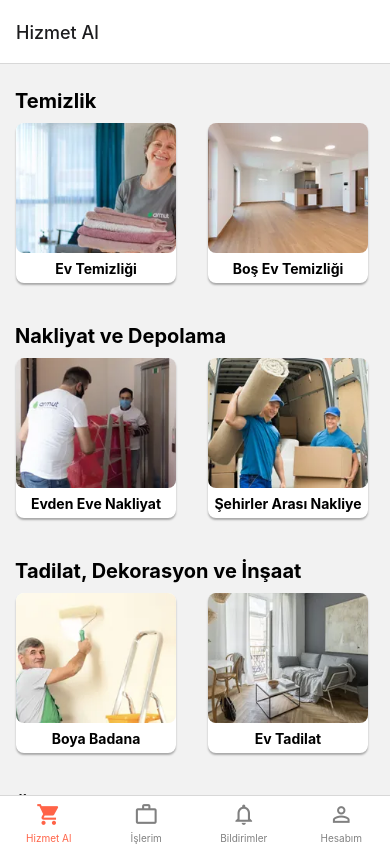
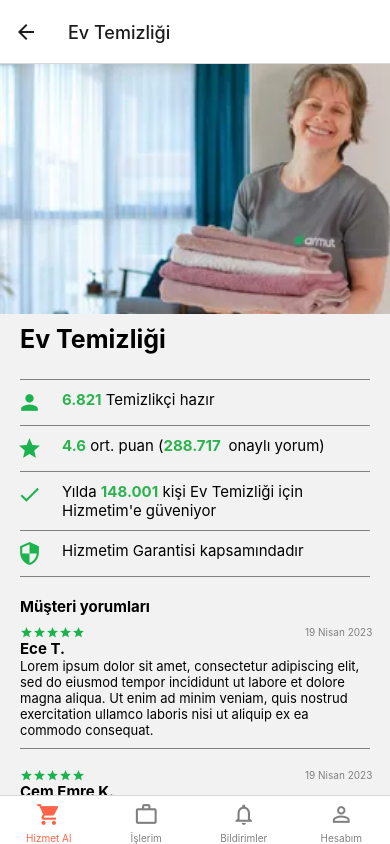
Before and after one commit to erayguvenn/ArmutMobil, a React Native app: screen /AfterSelectService in a window 390 px wide. Built offline with nearby package versions, Linux system fonts and the light colour scheme.

Commit message:
after select service

```diff
--- a/components/Card.tsx
+++ b/components/Card.tsx
@@ -1,13 +1,23 @@
 import React from 'react';
-import { View, Text, StyleSheet,Image } from 'react-native';
+import { View, Text, StyleSheet, Image, TouchableOpacity } from 'react-native';
+import { StackNavigationProp } from "@react-navigation/stack";
+import { RootStackParamList } from "../types";
 
 interface CardProps {
     title: string;
     imageUrl: any;
 }
 
-const Card = ({ title,imageUrl }: CardProps) => {
+type CardScreenProps = {
+    navigation: StackNavigationProp<RootStackParamList, 'AfterSelectService'>;
+};
+
+function Card  ({ title, imageUrl, navigation }: CardProps & CardScreenProps) {
+    const handleGoToAfterSelectService = () => {
+        navigation.navigate('AfterSelectService');
+    };
     return (
+        <TouchableOpacity onPress={handleGoToAfterSelectService}>
             <View style={styles.card}>
                 <Image
                     source={imageUrl}
@@ -15,6 +25,7 @@
                 />
                 <Text style={styles.title}>{title}</Text>
             </View>
+        </TouchableOpacity>
     );
 };
 
@@ -37,14 +48,14 @@
         fontWeight: 'bold',
         textAlign: 'center',
     },
-    resim:{
+    resim: {
         width: 160,
         height: 130,
         marginBottom: 7,
-        borderRadius:8,
+        borderRadius: 8,
         justifyContent: 'center',
         alignItems: 'center',
     },
 });
 
-export default Card
+export default Card;
--- a/components/Drawer.tsx
+++ b/components/Drawer.tsx
@@ -14,6 +14,7 @@
 import ChangePassword from '../pages/ChangePassword';
 import AddCreditCard from '../pages/AddCreditCard';
 import ContactHizmetim from '../pages/ContactHizmetim';
+import AfterSelectService from '../pages/AfterSelectService';
 
 
 
@@ -47,7 +48,14 @@
           tabBarInactiveTintColor: 'gray',
         })}
       >
-        <Tab.Screen name="GetService" options={{ title: 'Hizmet Al' }} component={GetService} />
+        <Tab.Screen name="GetService" options={{ headerShown: false,title:"Hizmet Al" }} >
+          {() => (
+            <Stack.Navigator>
+              <Stack.Screen name="GetService" options={{ headerShown: false }} component={GetService} />
+              <Stack.Screen name="AfterSelectService" options={{ title: 'Ev Temizliği' }} component={AfterSelectService} />
+            </Stack.Navigator>
+          )}
+        </Tab.Screen>
         <Tab.Screen name="MyWorks" options={{ headerShown: false,title:"İşlerim" }} >
           {() => (
             <Stack.Navigator>
--- /dev/null
+++ b/pages/AfterSelectService.tsx
@@ -0,0 +1,164 @@
+import React,{useState} from "react";
+import { View, Text, StyleSheet, TouchableOpacity,ScrollView,Image } from "react-native";
+import { StackNavigationProp } from "@react-navigation/stack";
+import { RootStackParamList } from "../types";
+import MaterialIcons from 'react-native-vector-icons/MaterialIcons';
+
+
+const AfterSelectService = () => {
+    return (
+      <View>
+      <ScrollView>
+          <Image
+                source={require('../assets/images/00191-ev-temizligi_thumb_875x500.webp')}
+                style={styles.image}
+            />
+            <Text style={styles.baslik}>Ev Temizliği</Text>
+            <View style={styles.cizgi}/>
+            <View style={styles.secenekContainer}>
+              <MaterialIcons style={styles.ikon} name="person"/>
+              <Text style={styles.text}><Text style={styles.renkli}>6.821</Text> Temizlikçi hazır </Text>
+            </View>
+            <View style={styles.cizgi}/>
+            <View style={styles.secenekContainer}>
+              <MaterialIcons style={styles.ikon} name="star"/>
+              <Text style={styles.text}><Text style={styles.renkli}>4.6</Text> ort. puan (<Text style={styles.renkli}>288.717 </Text> onaylı yorum)</Text>
+            </View>
+            <View style={styles.cizgi}/>
+            <View style={styles.secenekContainer}>
+              <MaterialIcons style={styles.ikon} name="check"/>
+              <Text style={styles.text}>Yılda <Text style={styles.renkli}>148.001</Text> kişi Ev Temizliği için Hizmetim'e güveniyor</Text>
+            </View>
+            <View style={styles.cizgi}/>
+            <View style={styles.secenekContainer}>
+              <MaterialIcons style={styles.ikon} name="security"/>
+              <Text style={styles.text}>Hizmetim Garantisi kapsamındadır</Text>
+            </View>
+            <View style={styles.cizgi}/>
+            <Text style={styles.yorumBaslik}>Müşteri yorumları</Text>
+            <View style={[styles.secenekContainer, {marginLeft:20, marginTop:10,}]}>
+              {[...Array(5)].map((_, i) => (
+                <MaterialIcons style={styles.yorumIkon} key={i} name="star" />
+              ))}
+              <Text style={styles.tarih}>19 Nisan 2023</Text>
+            </View>
+            <Text style={styles.isim}>Ece T.</Text>
+            <Text style={styles.yorum}>
+              Lorem ipsum dolor sit amet, consectetur adipiscing elit, sed do eiusmod tempor incididunt ut labore et dolore magna aliqua. Ut enim ad minim veniam, quis nostrud exercitation ullamco laboris nisi ut aliquip ex ea commodo consequat.
+            </Text>
+            <View style={styles.cizgi}/>
+            <View style={[styles.secenekContainer, {marginLeft:20, marginTop:10,}]}>
+              {[...Array(5)].map((_, i) => (
+                <MaterialIcons style={styles.yorumIkon} key={i} name="star" />
+              ))}
+              <Text style={styles.tarih}>19 Nisan 2023</Text>
+            </View>
+            <Text style={styles.isim}>Cem Emre K.</Text>
+            <Text style={styles.yorum}>
+              Lorem ipsum dolor sit amet, consectetur adipiscing elit, sed do eiusmod tempor incididunt ut labore et dolore magna aliqua. Ut enim ad minim veniam, quis nostrud exercitation ullamco laboris nisi ut aliquip ex ea commodo consequat.
+            </Text>
+            <View style={styles.cizgi}/>
+            <View style={[styles.secenekContainer, {marginLeft:20, marginTop:10,}]}>
+              {[...Array(5)].map((_, i) => (
+                <MaterialIcons style={styles.yorumIkon} key={i} name="star" />
+              ))}
+              <Text style={styles.tarih}>19 Nisan 2023</Text>
+            </View>
+            <Text style={styles.isim}>Tuğrul A.</Text>
+            <Text style={styles.yorum}>
+              Lorem ipsum dolor sit amet, consectetur adipiscing elit, sed do eiusmod tempor incididunt ut labore et dolore magna aliqua. Ut enim ad minim veniam, quis nostrud exercitation ullamco laboris nisi ut aliquip ex ea commodo consequat.
+            </Text>
+            <View style={styles.cizgi}/>
+            <TouchableOpacity>
+              <Text style={[styles.yorumBaslik, {color:'#2cb34f',textAlign:'center',marginBottom:50}]}>Tüm yorumları oku</Text>
+            </TouchableOpacity>
+      </ScrollView>
+      <TouchableOpacity style={styles.button}>
+        <Text style={styles.buttonText}>Teklif Al</Text>
+      </TouchableOpacity>
+      </View>
+    );
+};
+
+const styles = StyleSheet.create({
+    image: {
+        width: "100%",
+        height: 250,
+    },
+    baslik:{
+      fontSize: 25,
+      fontWeight: 'bold',
+      color: 'black',
+      marginTop: 10,
+      marginBottom: 15,
+      marginLeft: 20,
+    },
+    ikon:{
+      fontSize: 25,
+      marginLeft: 17,
+      color:'#1cb34f'
+    },
+    cizgi:{
+      borderBottomColor: 'grey',
+      borderBottomWidth: 1,
+      marginVertical: 10,
+      marginHorizontal: 20,
+    },
+    text:{
+      fontSize: 15,
+      marginLeft: 20,
+      marginRight: 20,
+      color: 'black',
+    },
+    renkli:{
+      color:'#2cb34f',
+      fontWeight: 'bold',
+    },
+    secenekContainer:{
+      flexDirection: 'row',
+    },
+    yorumBaslik:{
+      fontSize: 15,
+      marginLeft: 20,
+      marginRight: 20,
+      color: 'black',
+      marginTop: 10,
+      fontWeight: 'bold',
+    },
+    yorumIkon:{
+      fontSize: 13,
+      color:'#1cb34f',
+    },
+    isim:{
+      fontWeight:'bold',
+      fontSize: 15,
+      color: 'black',
+      marginLeft: 20,
+    },
+    yorum:{
+      color: 'black',
+      fontSize: 13,
+      marginLeft: 20,
+      marginRight: 20,
+    },
+    tarih:{
+      marginLeft: 220,
+      color: 'grey',
+      fontSize: 10,
+    },
+    button: {
+      position: 'absolute',
+      bottom: 0,
+      left: 15,
+      right: 15,
+      height: 35,
+      backgroundColor: '#1cb34f',
+      alignItems: 'center',
+      justifyContent: 'center',
+    },
+    buttonText: {
+      color: '#fff',
+      fontSize: 18
+    }
+});
+export default AfterSelectService;
--- a/pages/Notifications.tsx
+++ b/pages/Notifications.tsx
@@ -1,15 +1,15 @@
-import React from "react";
+import React,{useState} from "react";
 import { View, Text, StyleSheet, TouchableOpacity,ScrollView,Image } from "react-native";
 import { StackNavigationProp } from "@react-navigation/stack";
 import { RootStackParamList } from "../types";
 import MaterialIcons from 'react-native-vector-icons/MaterialIcons';
 
-
 const Notifications = () => {
     return (
       <View>
-          <Text>Notifications</Text>
+        <Text>Notifications</Text>
       </View>
     );
 };
+
 export default Notifications;
```
Also changed, not shown: types.ts (+11 -1 lines). Lines whose indentation alone changed are shown as unchanged.
